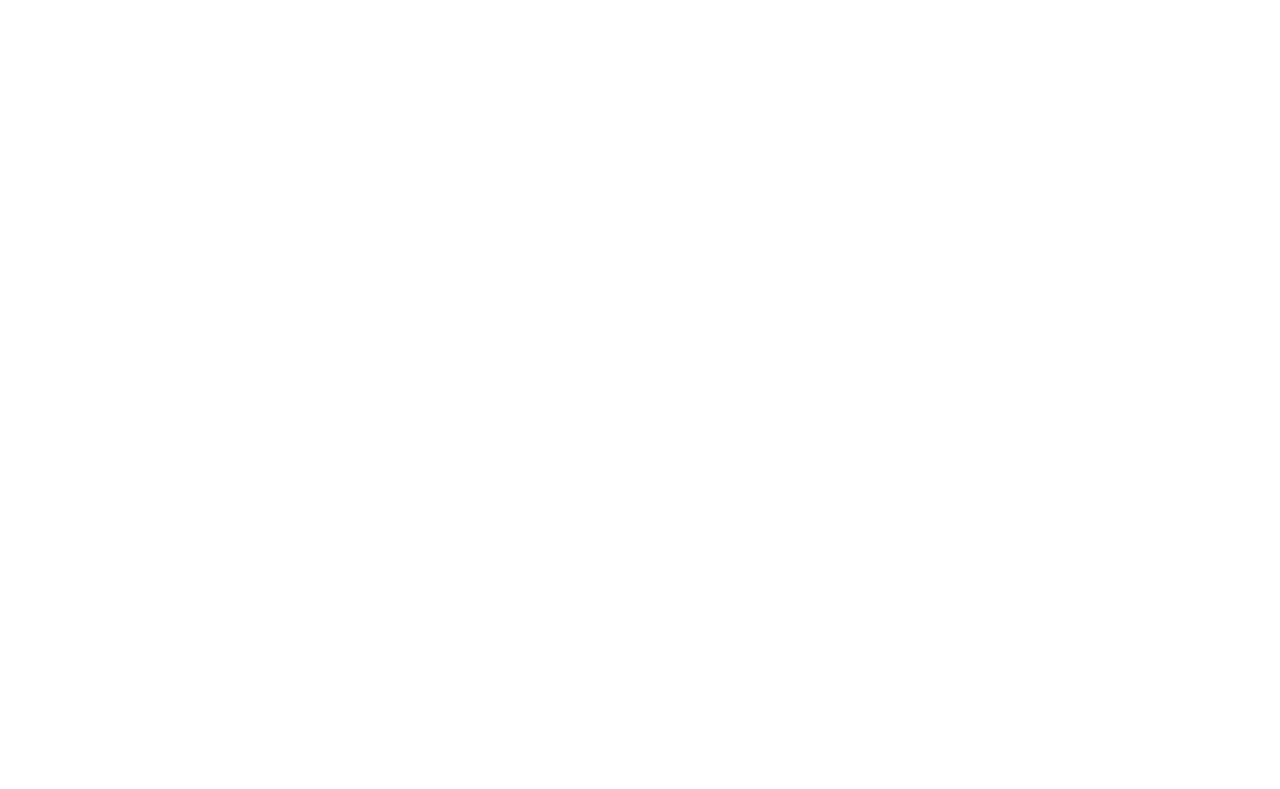
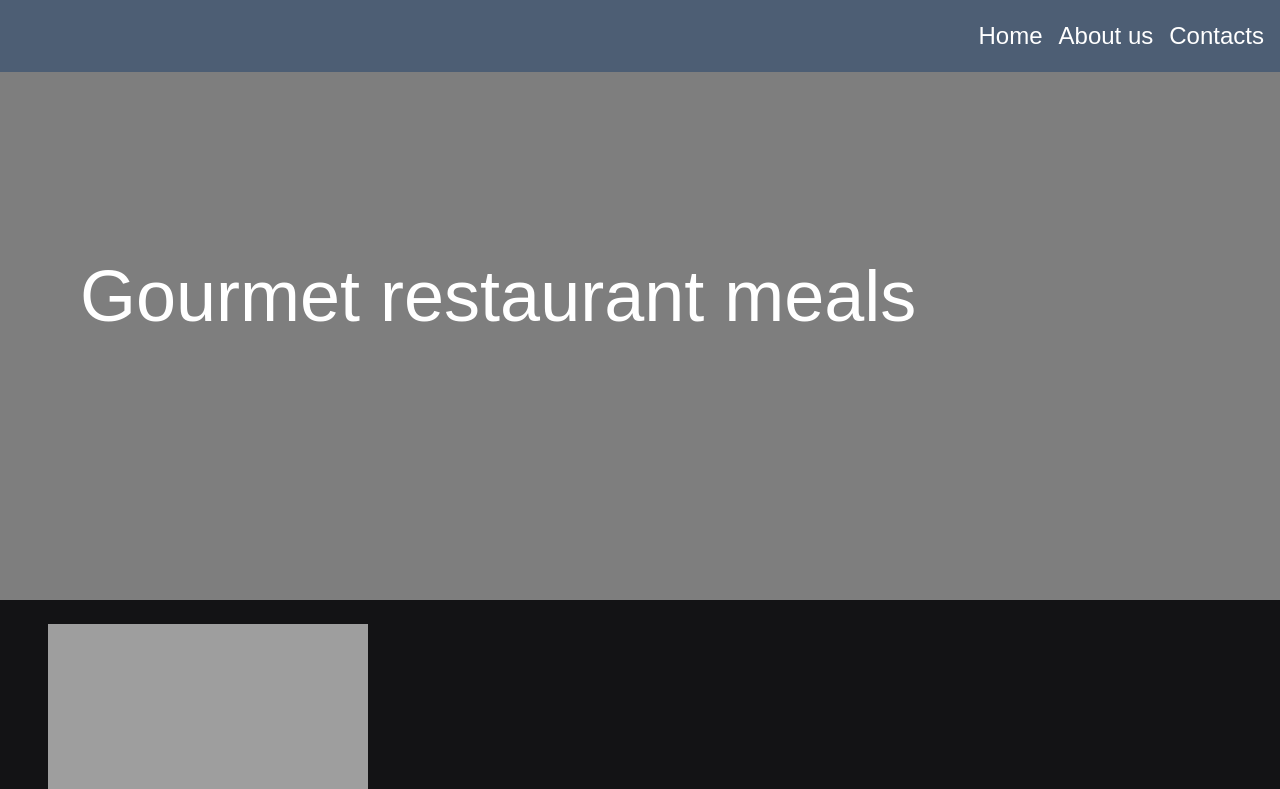
Before and after one commit to Clash2453/Restaurant-Page, a plain HTML site: page index.html in a window 1280 px wide. Shown: the top 789 px of the page. Drawn offline with Linux system fonts and the light colour scheme; the site is published under a folder, as on GitHub Pages, so addresses that start at the root find nothing.

Commit message:
Initial dist subtree commit

```diff
--- a/index.html
+++ b/index.html
@@ -3,7 +3,7 @@
   <head>
     <meta charset="utf-8">
     <title>Restaurant page</title>
-  <meta name="viewport" content="width=device-width, initial-scale=1"><script defer src="/runtime.bundle.js"></script><script defer src="/index.bundle.js"></script></head>
+  <meta name="viewport" content="width=device-width, initial-scale=1"><script defer src="runtime.bundle.js"></script><script defer src="index.bundle.js"></script></head>
   <body>
   </body>
 </html>
```
Also changed, not shown: runtime.bundle.js (+2 -2 lines).
